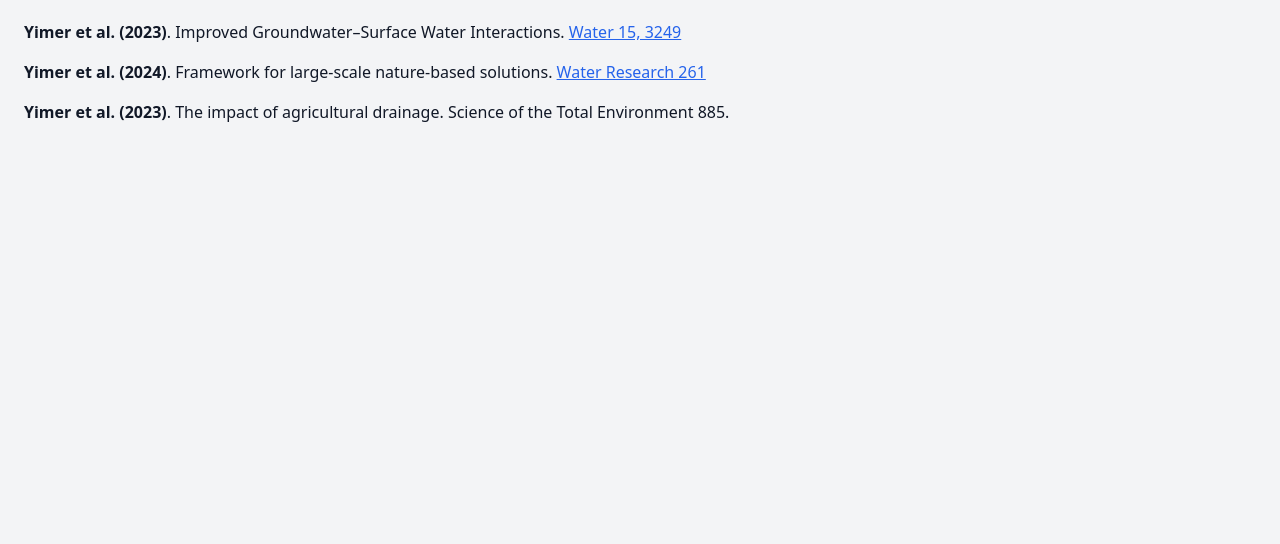
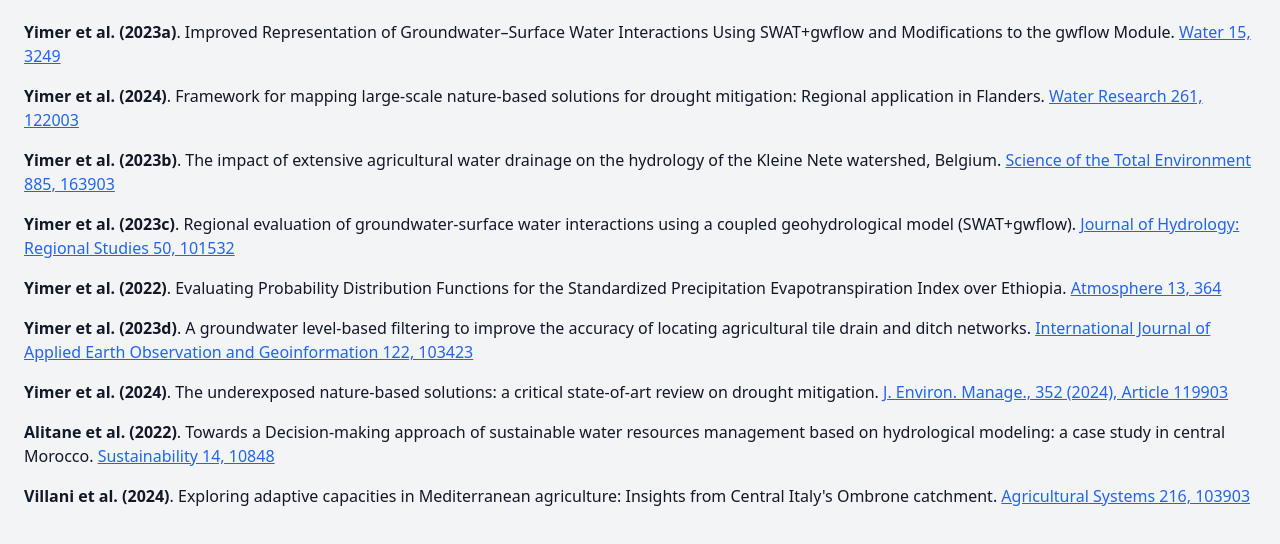
Before and after one commit to estifanosYimer/estifanos-website, a plain HTML site: page templates/publications.html in a window 1280 px wide. Shown: the part 160-704 px from the top of the page. Drawn offline with nearby package versions, Linux system fonts and the light colour scheme.

Commit message:
Update publications.html

```diff
--- a/templates/publications.html
+++ b/templates/publications.html
@@ -28,15 +28,40 @@
    <h2 class="text-3xl font-semibold mb-6">Publications</h2>
    <ul class="space-y-4">
     <li>
-    <strong>Yimer et al. (2023)</strong>. Improved Groundwater–Surface Water Interactions.
+     <strong>Yimer et al. (2023a)</strong>. Improved Representation of Groundwater–Surface Water Interactions Using SWAT+gwflow and Modifications to the gwflow Module.
      <a class="text-blue-600 underline" href="https://doi.org/10.3390/w15183249">Water 15, 3249</a>
     </li>
     <li>
-    <strong>Yimer et al. (2024)</strong>. Framework for large-scale nature-based solutions.
-    <a class="text-blue-600 underline" href="https://doi.org/10.1016/j.watres.2024.122003">Water Research 261</a>
+     <strong>Yimer et al. (2024)</strong>. Framework for mapping large-scale nature-based solutions for drought mitigation: Regional application in Flanders.
+     <a class="text-blue-600 underline" href="https://doi.org/10.1016/j.watres.2024.122003">Water Research 261, 122003</a>
     </li>
     <li>
-    <strong>Yimer et al. (2023)</strong>. The impact of agricultural drainage. Science of the Total Environment 885.
+     <strong>Yimer et al. (2023b)</strong>. The impact of extensive agricultural water drainage on the hydrology of the Kleine Nete watershed, Belgium.
+     <a class="text-blue-600 underline" href="">Science of the Total Environment 885, 163903</a>
+    </li>
+    <li>
+     <strong>Yimer et al. (2023c)</strong>. Regional evaluation of groundwater-surface water interactions using a coupled geohydrological model (SWAT+gwflow).
+     <a class="text-blue-600 underline" href="https://doi.org/10.1016/j.ejrh.2023.101532">Journal of Hydrology: Regional Studies 50, 101532</a>
+    </li>
+    <li>
+     <strong>Yimer et al. (2022)</strong>. Evaluating Probability Distribution Functions for the Standardized Precipitation Evapotranspiration Index over Ethiopia.
+     <a class="text-blue-600 underline" href="https://doi.org/10.3390/atmos13030364">Atmosphere 13, 364</a>
+    </li>
+    <li>
+     <strong>Yimer et al. (2023d)</strong>. A groundwater level-based filtering to improve the accuracy of locating agricultural tile drain and ditch networks.
+     <a class="text-blue-600 underline" href="https://doi.org/10.1016/j.japplgeoinfo.2023.103423">International Journal of Applied Earth Observation and Geoinformation 122, 103423</a>
+    </li>
+    <li>
+     <strong>Yimer et al. (2024)</strong>. The underexposed nature-based solutions: a critical state-of-art review on drought mitigation.
+     <a class="text-blue-600 underline" href="https://doi.org/10.1016/j.jenvman.2023.119903">J. Environ. Manage., 352 (2024), Article 119903</a>
+    </li>
+    <li>
+     <strong>Alitane et al. (2022)</strong>. Towards a Decision-making approach of sustainable water resources management based on hydrological modeling: a case study in central Morocco.
+     <a class="text-blue-600 underline" href="https://doi.org/10.3390/su141710848">Sustainability 14, 10848</a>
+    </li>
+    <li>
+     <strong>Villani et al. (2024)</strong>. Exploring adaptive capacities in Mediterranean agriculture: Insights from Central Italy's Ombrone catchment.
+     <a class="text-blue-600 underline" href="https://doi.org/10.1016/j.agsy.2024.103903">Agricultural Systems 216, 103903</a>
     </li>
    </ul>
   </main>
```
Lines whose indentation alone changed are shown as unchanged.
